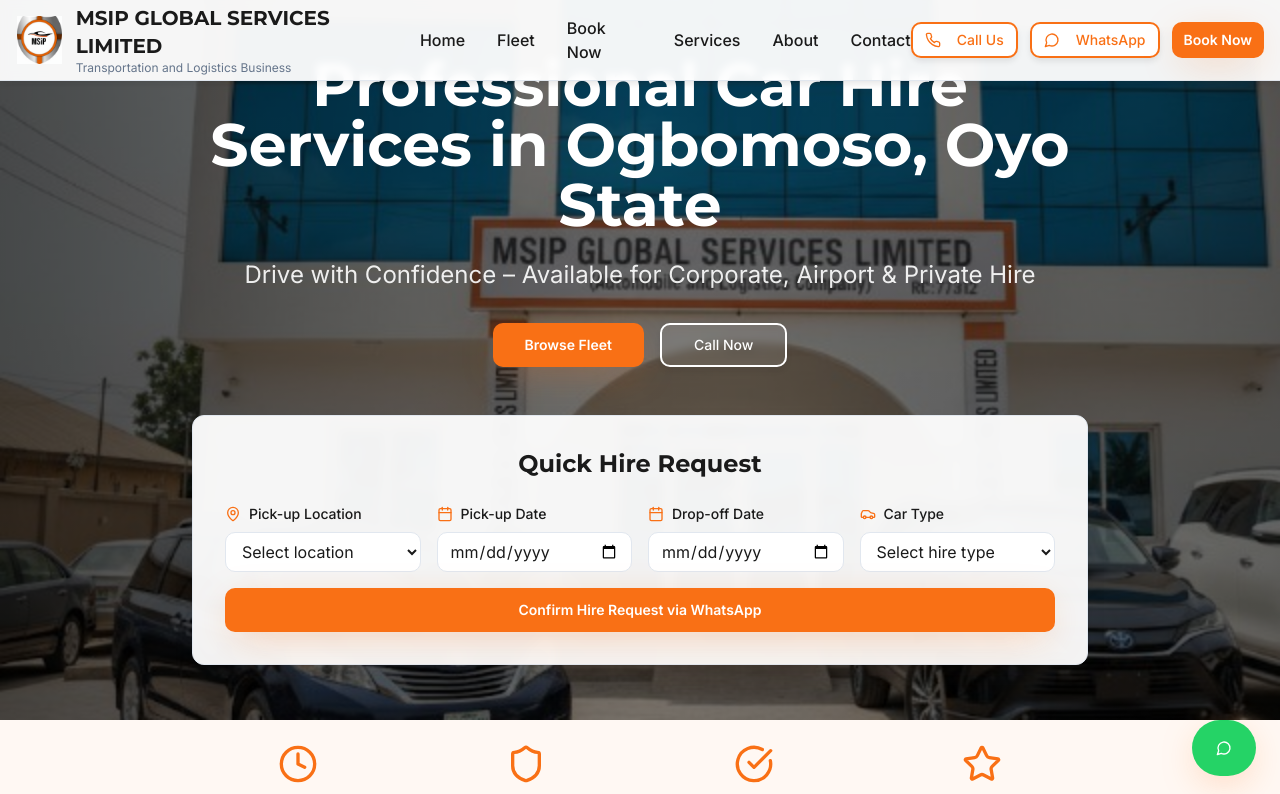
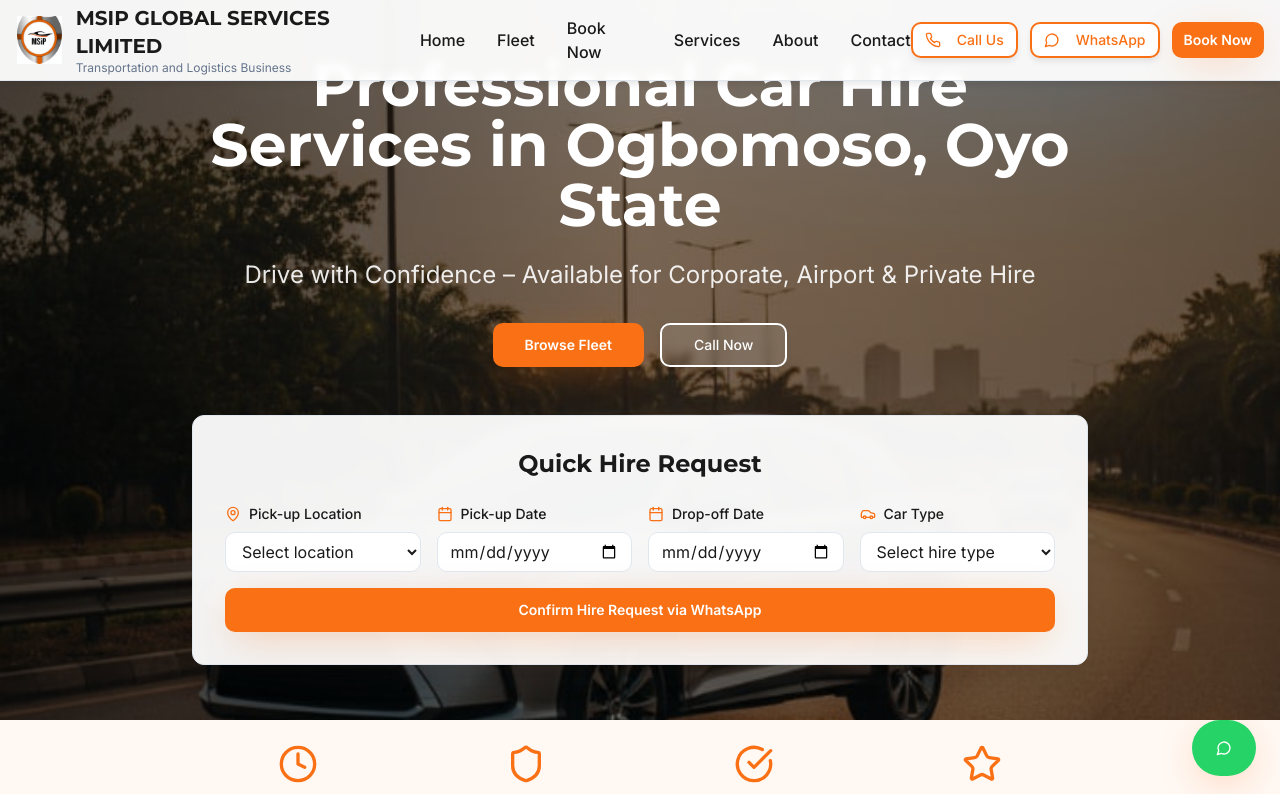
Before and after one commit to Moxsal/msip-drive-nigeria, a React (Vite) app: page / in a window 1280 px wide. Shown: the top 794 px of the page. Built offline with nearby package versions, Linux system fonts and the light colour scheme; the HTML template or start-up script is replaced by a standard one.

Commit message:
Update hero image on homepage

```diff
--- a/src/components/Hero.tsx
+++ b/src/components/Hero.tsx
@@ -1,7 +1,7 @@
 import { Button } from "@/components/ui/button";
 import { Card } from "@/components/ui/card";
 import { Calendar, MapPin, Car } from "lucide-react";
-import heroImage from "@/assets/company-building-fleet.jpg";
+import heroImage from "@/assets/hero-lexus-road.jpg";
 
 const Hero = () => {
   return (
@@ -10,7 +10,7 @@ const Hero = () => {
       <div className="absolute inset-0">
         <img
           src={heroImage}
-          alt="MSIP Global Services Limited building - Professional car hire in Ogbomoso, Nigeria"
+          alt="MSIP Global Services Limited - Premium Lexus car hire service in Nigeria"
           className="w-full h-full object-cover animate-fade-in"
         />
         <div className="absolute inset-0 bg-gradient-to-r from-black/70 via-black/50 to-black/60"></div>
```
Also changed, not shown: src/assets/hero-lexus-road.jpg (added).
